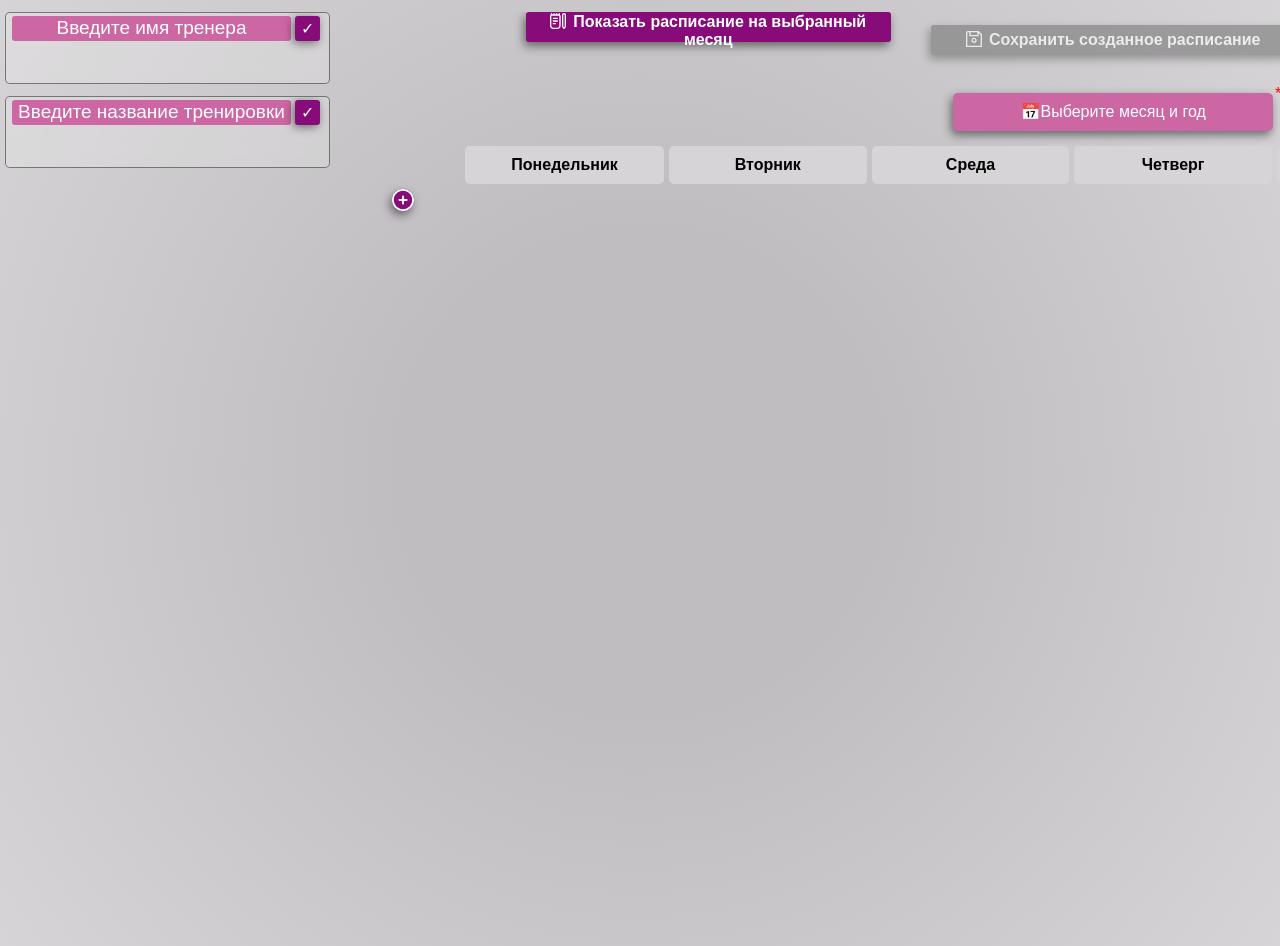
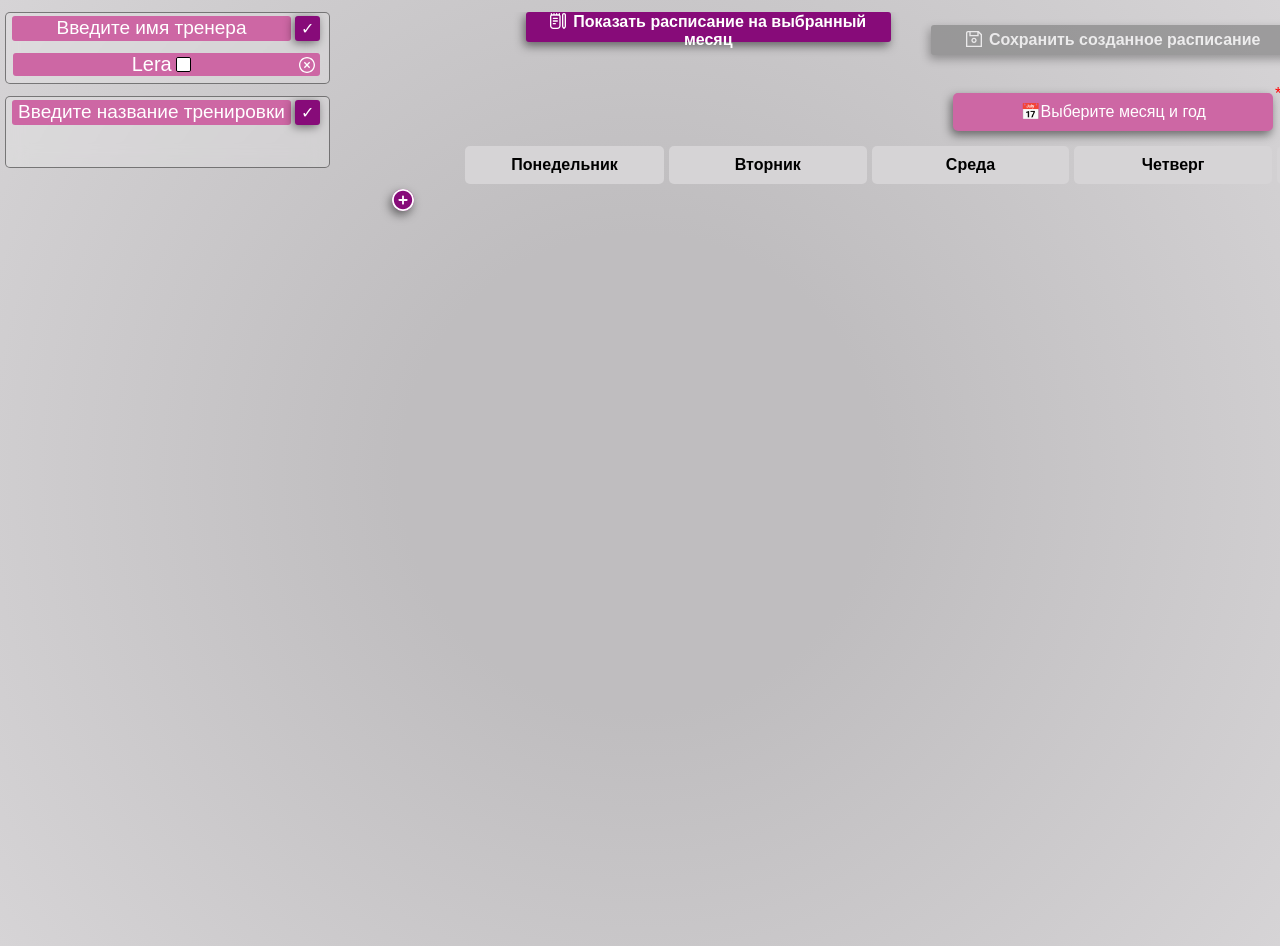
Before and after one commit to smoukus46/schedule_creator_web, a Vue app: page / in a window 1280 px wide. Built offline with nearby package versions, Linux system fonts and the light colour scheme.

Commit message:
Изменен подход окрашивания ячеек и способ окрашивания

```diff
--- a/src/App.vue
+++ b/src/App.vue
@@ -13,6 +13,7 @@
           :createLiElem="createLiElem"
           :deleteData="deleteData"
           :onDragStart="onDragStart"
+          :addTrainerColor="addTrainerColor"
       />
     </div>
     <div class="table">
@@ -63,10 +64,10 @@ export default {
       isLoadingModalVisible: false,
       isTrainerTooltipVisible: false,
       isWorkoutTooltipVisible: false,
-      draggedItem: null,
+      draggedItem: {name: null, color: null},
       tooltipTimer: null,
       workout_list: [],
-      trainer_list: [],
+      trainer_list: [{name: 'Lera', color: null}],
       tableRows: []
     }
   },
@@ -164,8 +165,12 @@ export default {
         console.error('Ошибка при выполнении запроса', error);
       }
     },
-    onDragStart(event, trainer) {
-      this.draggedItem = trainer.name;
+    onDragStart(event, objectName, objectColor) {
+      this.draggedItem.name = objectName;
+      this.draggedItem.color = objectColor;
+    },
+    addTrainerColor(event, index) {
+      this.trainer_list[index].color = event.target.value;
     }
   },
   mounted() {
--- a/src/components/menu_bar.vue
+++ b/src/components/menu_bar.vue
@@ -8,6 +8,7 @@
       :createLiElem="createLiElem"
       :deleteData="deleteData"
       :onDragStart="onDragStart"
+      :addTrainerColor="addTrainerColor"
   />
   <Workout_list
       :isWorkoutTooltipVisible="isWorkoutTooltipVisible"
@@ -60,6 +61,10 @@ export default {
       type: Function,
       required: true
     },
+    addTrainerColor: {
+      type: Function,
+      required: true
+    },
     trainer_list: {
       type: Array,
       required: true
--- a/src/components/table_component.vue
+++ b/src/components/table_component.vue
@@ -31,7 +31,7 @@ export default {
       required: true
     },
     draggedItem: {
-      type: String,
+      type: Object,
       required: true
     }
   }
--- a/src/components/trainer_list.vue
+++ b/src/components/trainer_list.vue
@@ -15,9 +15,15 @@
             v-for="(trainer, index) in trainer_list"
             :key="index"
             :draggable="true"
-            @dragstart="onDragStart($event, trainer)"
+            @dragstart="onDragStart($event, trainer.name, trainer.color)"
         >
         {{ trainer.name }}
+          <input
+              @input="addTrainerColor($event, index)"
+              type="color"
+              class="trainer-color"
+              value="#ffffff"
+          />
           <button class="delete-trainer" @click="deleteData()"></button>
         </li>
       </ul>
@@ -55,6 +61,10 @@ export default {
       required: true
     },
     onDragStart: {
+      type: Function,
+      required: true
+    },
+    addTrainerColor: {
       type: Function,
       required: true
     },
@@ -220,4 +230,23 @@ input::-webkit-input-placeholder {
   border: 1px solid black;
   z-index: 1;
 }
+
+.trainer-color {
+  -webkit-appearance: none; /* Отключение стандартного стиля (для WebKit-браузеров) */
+  width: 15px;
+  height: 15px;
+  border: 1px solid black;
+  border-radius: 2px;
+  padding: 0;
+  margin-left: -1px;
+  cursor: pointer;
+}
+
+.trainer-color::-webkit-color-swatch {
+  border: none;
+}
+
+.trainer-color::-webkit-color-swatch-wrapper {
+  padding: 0;
+}
 </style>
--- a/src/components/workout_table.vue
+++ b/src/components/workout_table.vue
@@ -107,13 +107,6 @@
               @dragover.prevent
               @drop="onDrop($event, rowIndex, cellIndex)"
           >
-            <input
-                @input="textareaColoring"
-                type="color"
-                class="trainer-color"
-                value="#ffffff"
-                v-model="cell.color"
-            />
             <textarea rows="3" v-model="cell.text" class="workout-textarea"></textarea>
           </td>
           <button class="row-btn" @click="deleteRow(rowIndex)">
@@ -148,7 +141,7 @@ export default {
       required: true
     },
     draggedItem: {
-      type: String,
+      type: Object,
       required: true
     }
   },
@@ -218,7 +211,8 @@ export default {
       }
     },
     textareaColoring(event) {
-      event.target.nextSibling.style.backgroundColor = event.target.value;
+      event.target.style.backgroundColor = this.draggedItem.color;
+      event.target.parentNode.style.backgroundColor = this.draggedItem.color;
     },
     showValidationError(modalMessage) {
       const input = document.querySelector('.datepicker-input');
@@ -263,9 +257,21 @@ export default {
       const cell = this.tableRows[rowIndex].cells[cellIndex];
 
       if (cell.text !== '') {
-        cell.text += ' - ' + this.draggedItem;
+        cell.text += ' - ' + this.draggedItem.name;
+        cell.color = this.draggedItem.color;
+
+        this.textareaColoring(event);
+
+        this.draggedItem.name = null;
+        this.draggedItem.color = null;
       } else {
-        cell.text = this.draggedItem;
+        cell.text = this.draggedItem.name;
+        cell.color = this.draggedItem.color;
+
+        this.textareaColoring(event);
+
+        this.draggedItem.name = null;
+        this.draggedItem.color = null;
       }
 
       this.checkRows();
@@ -559,15 +565,13 @@ th {
 }
 
 .workout-textarea {
-  width: 89%;
+  width: 100%;
   height: 100%;
-  max-width: 180px;
-  max-height: 600px;
   padding: 3px;
-  margin-left: 0;
+  margin-left: -3px;
   resize: none;
   border: none;
-  border-radius: 0 5px 5px 0;
+  border-radius: 5px;
   outline: none;
   text-align: left;
   background: rgba(255, 255, 255, 0);
@@ -589,27 +593,6 @@ th {
   border-radius: 10px;
   background: rgb(205,103,195);
   background: linear-gradient(240deg, rgba(205,103,195,1) 0%, rgba(186,83,176,1) 70%);
-}
-
-.trainer-color {
-  -webkit-appearance: none; /* Отключение стандартного стиля (для WebKit-браузеров) */
-  border-left: none;
-  border-top: none;
-  border-bottom: none;
-  border-right: 1px solid black;
-  border-radius: 5px 0 0 5px;
-  padding: 0;
-  cursor: pointer;
-  width: 11px;
-  height: 63px;
-}
-
-.trainer-color::-webkit-color-swatch {
-  border: none;
-}
-
-.trainer-color::-webkit-color-swatch-wrapper {
-  padding: 0;
 }
 
 .row-btn {
```
